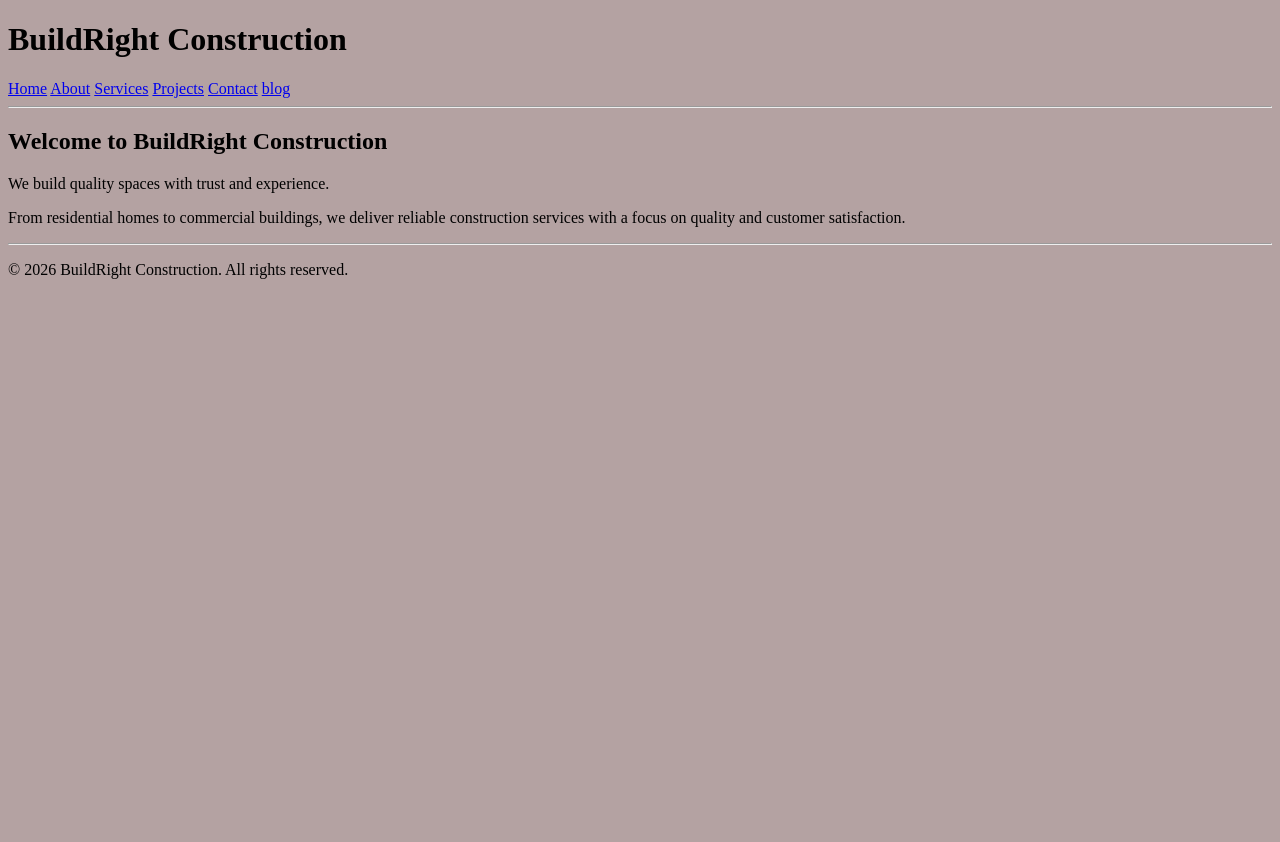
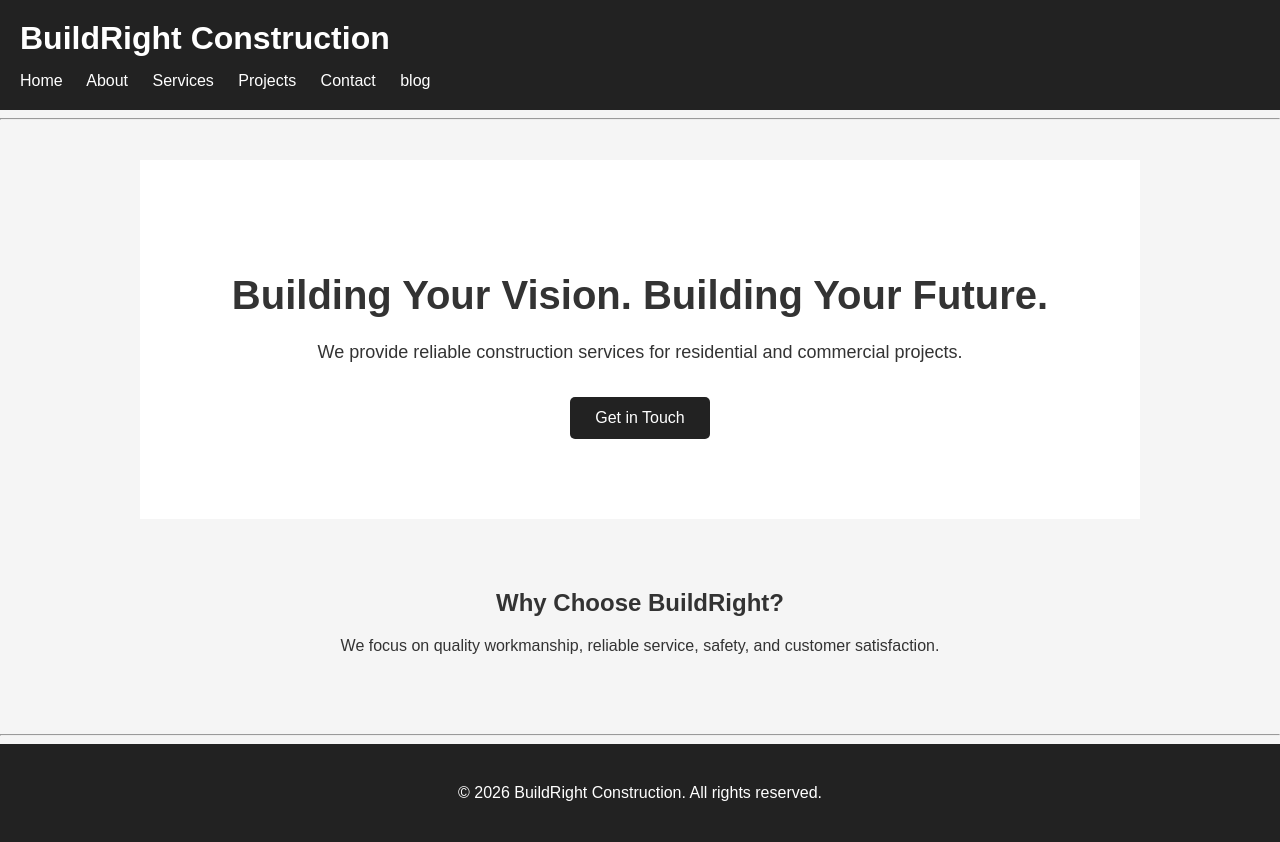
Before and after one commit to yelpalesayali7-art/Construction-website-v1, a Django app: page / in a window 1280 px wide. Before the commit the page ends 279 px from the top, so only its background shows below. Run offline with Django 5.2, Linux system fonts and the light colour scheme.

Commit message:
Updated website pages and styling

```diff
--- a/static/css/style.css
+++ b/static/css/style.css
@@ -1,3 +1,193 @@
 body {
-    background-color: hsl(0, 11%, 67%);
+    margin: 0;
+    font-family: Arial, sans-serif;
+    background-color: #f5f5f5;
+    color: #333;
 }
+
+header {
+    background-color: #222;
+    color: white;
+    padding: 20px;
+}
+
+header h1 {
+    margin: 0 0 15px 0;
+}
+
+nav a {
+    color: white;
+    text-decoration: none;
+    margin-right: 20px;
+}
+
+nav a:hover {
+    text-decoration: underline;
+}
+
+main {
+    max-width: 1000px;
+    margin: 40px auto;
+    padding: 0 20px;
+}
+
+footer {
+    background-color: #222;
+    color: white;
+    text-align: center;
+    padding: 20px;
+}
+.hero {
+    text-align: center;
+    padding: 80px 20px;
+    background-color: white;
+}
+
+.hero h2 {
+    font-size: 40px;
+    margin-bottom: 20px;
+}
+
+.hero p {
+    font-size: 18px;
+    margin-bottom: 30px;
+}
+
+.button {
+    display: inline-block;
+    background-color: #222;
+    color: white;
+    padding: 12px 25px;
+    text-decoration: none;
+    border-radius: 5px;
+}
+
+.button:hover {
+    background-color: #444;
+}
+
+.home-section {
+    text-align: center;
+    padding:  20px;
+}
+.service-card {
+    background-color: white;
+    padding: 25px;
+    margin-bottom: 20px;
+    border-radius: 8px;
+    box-shadow: 0 2px 8px rgba(0, 0, 0, 0.1);
+}
+
+.service-card h3 {
+    margin-top: 0;
+}
+.project-card {
+    background-color: white;
+    padding: 25px;
+    margin-bottom: 20px;
+    border-radius: 8px;
+    box-shadow: 0 2px 8px rgba(0, 0, 0, 0.1);
+}
+
+.project-card h3 {
+    margin-top: 0;
+}
+.contact-form {
+    background-color: white;
+    padding: 30px;
+    max-width: 600px;
+    margin: 30px auto;
+    border-radius: 8px;
+    box-shadow: 0 2px 8px rgba(0, 0, 0, 0.1);
+}
+
+.contact-form p {
+    margin-bottom: 20px;
+}
+
+.contact-form label {
+    display: block;
+    margin-bottom: 8px;
+    font-weight: bold;
+}
+
+.contact-form input,
+.contact-form textarea {
+    width: 100%;
+    padding: 10px;
+    box-sizing: border-box;
+    border: 1px solid #ccc;
+    border-radius: 4px;
+    font-size: 16px;
+}
+
+.contact-form textarea {
+    min-height: 120px;
+    resize: vertical;
+}
+
+.contact-form button {
+    background-color: #222;
+    color: white;
+    border: none;
+    padding: 12px 25px;
+    border-radius: 5px;
+    cursor: pointer;
+    font-size: 16px;
+}
+
+.contact-form button:hover {
+    background-color: #444;
+}
+.about-heading {
+    margin-top: 30px;
+    font-size: 24px;
+}
+
+.about-heading:first-of-type {
+    margin-top: 0;
+}
+@media (max-width: 600px) {
+
+    header {
+        padding: 15px;
+    }
+
+    nav a {
+        display: block;
+        margin-bottom: 10px;
+    }
+
+    main {
+        margin: 25px auto;
+        padding: 0 15px;
+    }
+
+    .hero {
+        padding: 50px 15px;
+    }
+
+    .hero h2 {
+        font-size: 30px;
+    }
+
+    .contact-form {
+        padding: 20px;
+    }
+
+}
+h2 {
+    margin-bottom: 15px;
+}
+
+p {
+    line-height: 1.6;
+}
+
+section {
+    margin-bottom: 30px;
+}
+
+strong {
+    font-weight: bold;
+}
--- a/templates/about.html
+++ b/templates/about.html
@@ -6,7 +6,7 @@
 
 <h2>About BuildRight Construction</h2>
 
-<h3>Our Story</h3>
+<h3 Class="about-heading">Our Story</h3>
 
 <p>
     BuildRight Construction is a construction company focused on
--- a/templates/contact.html
+++ b/templates/contact.html
@@ -17,7 +17,7 @@
     Get in touch with our team.
 </p>
 
-<form method="post">
+<form method="post" class="contact-form">
 
     {% csrf_token %}
 
--- a/templates/home.html
+++ b/templates/home.html
@@ -4,10 +4,28 @@
 
 {% block content %}
 
-<h2>Welcome to BuildRight Construction</h2>
+<section class="hero">
 
-<p>We build quality spaces with trust and experience.</p>
+    <h2>Building Your Vision. Building Your Future.</h2>
 
-<p>From residential homes to commercial buildings, we deliver reliable construction services with a focus on quality and customer satisfaction.</p>
+    <p>
+        We provide reliable construction services for
+        residential and commercial projects.
+    </p>
+
+    <a href="/contact/" class="button">Get in Touch</a>
+
+</section>
+
+<section class="home-section">
+
+    <h2>Why Choose BuildRight?</h2>
+
+    <p>
+        We focus on quality workmanship, reliable service,
+        safety, and customer satisfaction.
+    </p>
+
+</section>
 
 {% endblock %}
--- a/templates/services.html
+++ b/templates/services.html
@@ -13,7 +13,7 @@
 
 {% for service in services %}
 
-<div>
+<div class="service-card">
     <h3>{{ service.name }}</h3>
 
     <p>{{ service.description }}</p>
```
